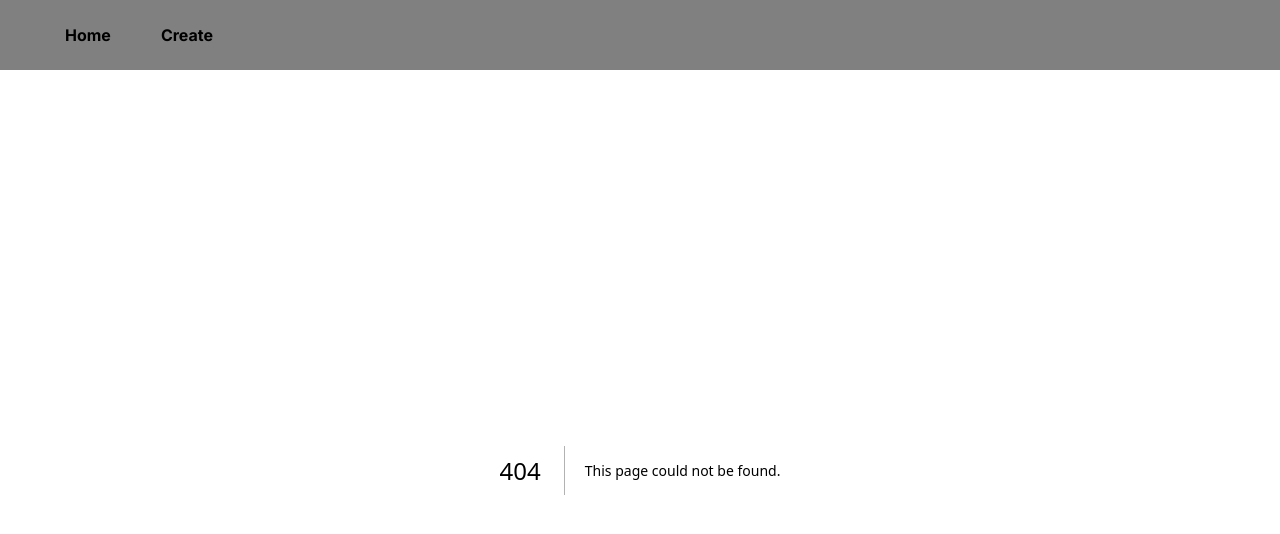
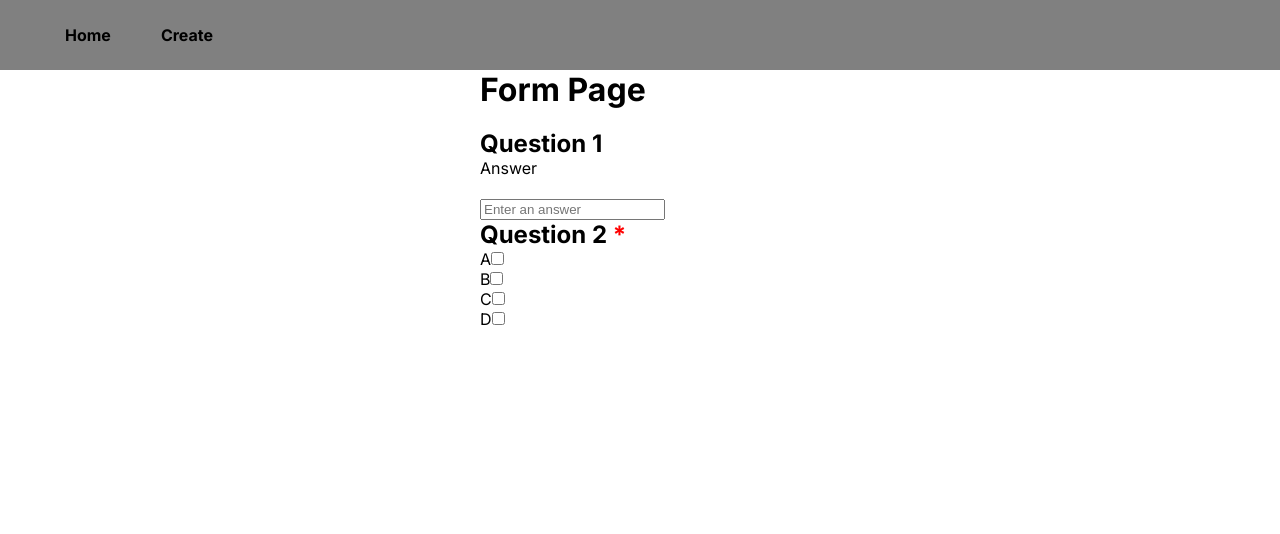
Before and after one commit to fraser50/questionnaire-app, a Next.js app: page /form/1 in a window 1280 px wide. Before the commit this address had no page. Shown: the top 534 px of the page. Built offline with nearby package versions, Linux system fonts and the light colour scheme.

Commit message:
Initial work on questionnaire answer page

```diff
--- /dev/null
+++ b/src/app/form/[id]/page.js
@@ -0,0 +1,9 @@
+'use client'
+import { AnswerableQuestionHolder } from "@/components/enduserformcomponents";
+
+export default function Page() {
+    return (<>
+    <h1>Form Page</h1> <br />
+    <AnswerableQuestionHolder />
+    </>);
+};
--- /dev/null
+++ b/src/components/enduserformcomponents.js
@@ -0,0 +1,60 @@
+'use client'
+import { useState } from "react";
+
+export function AnswerableQuestionHeader({questionNumber, required}) {
+    return <div className="answerHeader">
+        <h2>Question {questionNumber + 1}{required ? <span style={{color: "red"}}> *</span> : null}</h2>
+
+    </div>;
+}
+
+export function AnswerableSimpleQuestion({itemData, updateState}) {
+    return <div>
+        <p>Answer</p><br />
+        <input type="text" placeholder="Enter an answer" value={itemData.providedAnswer != undefined ? itemData.providedAnswer : ""} /><br />
+    </div>;
+}
+
+export function AnswerableMultipleQuestion({itemData, updateState}) {
+    return (<>
+    {itemData.options.map((item, i) => {
+        return <><label>{item}</label><input type={itemData.multipleAllowed ? "checkbox" : "radio"} /><br /></>;
+    })}</>);
+}
+
+export function AnswerableQuestion({itemData, questionNumber, updateState}) {
+    let questionBody;
+
+    switch (itemData.type) {
+        case "single":
+            questionBody = <AnswerableSimpleQuestion itemData={itemData} updateState={useState} />;
+            break;
+
+        case "multiple":
+            questionBody = <AnswerableMultipleQuestion itemData={itemData} updateState={useState} />;
+            break;
+
+        default:
+            questionBody = null;
+            break;
+    }
+
+    return (<div>
+        <AnswerableQuestionHeader questionNumber={questionNumber} required={itemData.required} />
+        {questionBody}
+    </div>);
+}
+
+export function AnswerableQuestionHolder() {
+    // TODO: Fetch questionnaire from server
+    let [answerableQuestionList, setAnswerableQuestionList] = useState([
+        {type: "single", question: "A simple question", required: false},
+        {type: "multiple", question: "Select one", required: true, options: ["A", "B", "C", "D"], multipleAllowed: true}
+    ]);
+
+    return (<div>
+        {answerableQuestionList.map((question, i) => {
+            return <AnswerableQuestion itemData={question} questionNumber={i} updateState={null} />
+        })}
+    </div>);
+}
```
